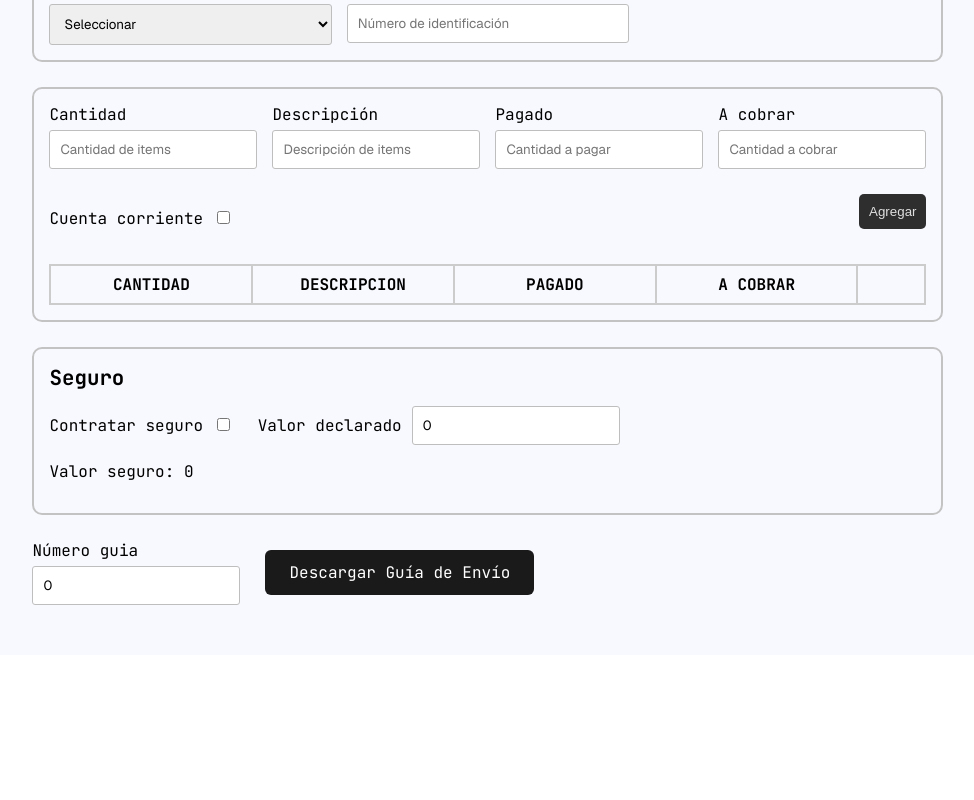
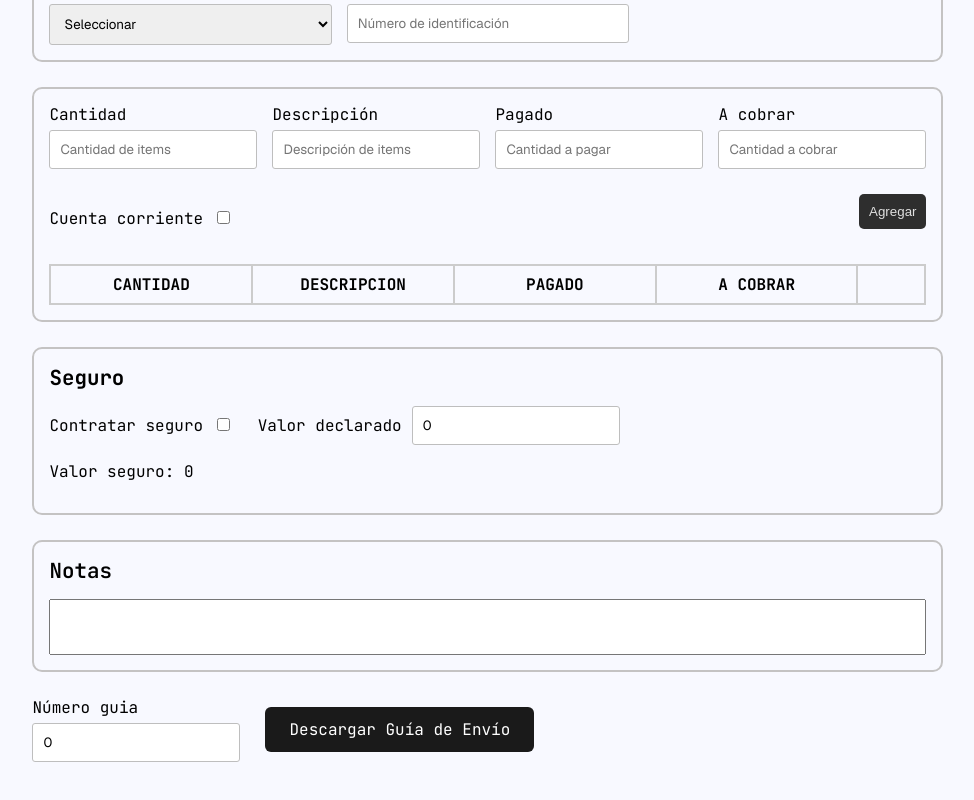
Before and after one commit to Eze-Medina/nyc-logistics-tracking-frontend, a React (Vite) app: page / in a window 1280 px wide. Shown: the part 730-1530 px from the top of the page, without its empty margins (152-1126 px from the left). Before the commit the page ends 1385 px from the top, so only its background shows below. Built offline with nearby package versions, Linux system fonts and the light colour scheme; what @react-pdf/renderer would draw is missing.

Commit message:
feat: add notes

```diff
--- a/src/interfaces/form.interface.ts
+++ b/src/interfaces/form.interface.ts
@@ -28,6 +28,7 @@ export interface Form {
     declaredValue: number,
     sureValue: number
   }
+  note: string
   guia: {
     numero: number
   }
--- a/src/modules/home/components/form/guideForm/GuideForm.tsx
+++ b/src/modules/home/components/form/guideForm/GuideForm.tsx
@@ -41,6 +41,7 @@ const formData: Form = {
     declaredValue: 0,
     sureValue: 0,
   },
+  note: '',
   guia: {
     numero: 0
   }
@@ -150,6 +151,11 @@ export const GuideForm = () => {
           onCheckboxChange={onCheckboxChange}
           onInputChange={onInputChange} />
 
+        <div className={style.text}>
+          <label className={style.text_label}>Notas</label>
+          <textarea className={style.text_area} name='note' value={formState.note} onChange={onInputChange} />
+        </div>
+
         <div className={style.div_button} >
           <InputText type='number' labelName='Número guia' name='guia.numero' placeholder='numero de guia' value={formState.guia.numero} onInputChange={onInputChange} />
           <Guide data={data} numero={formState.guia.numero} />
--- a/src/modules/home/components/form/guideForm/guideform.module.css
+++ b/src/modules/home/components/form/guideForm/guideform.module.css
@@ -14,6 +14,26 @@
   display: flex;
   align-items: center;
   gap: 25px;
+}
+
+.text {
+  display: flex;
+  flex-direction: column;
+  border: 2px solid rgb(196, 195, 195);
+  border-radius: 10px;
+  padding: 15px;
+}
+
+.text_label {
+  font-weight: 600;
+  font-size: 1.3em;
+  margin: 0px 0px 15px;
+}
+
+.text_area {
+  resize: none;
+  font-family: 'geist';
+  padding: 10px;
 }
 
 .button {
--- a/src/shared/components/guideShipment/CreatePDF.tsx
+++ b/src/shared/components/guideShipment/CreatePDF.tsx
@@ -308,6 +308,13 @@ export const CreatePDF = (props: dataType) => {
           </View>
         </View>
 
+        {/* Notas del envío */}
+        {props.data.note && (
+          <Text style={styles.note}>
+            <Text style={styles.bold}>Nota:</Text> {props.data.note}
+          </Text>
+        )}
+
         {/* Seguro y total a pagar */}
         <View style={styles.totalInsuranceSection}>
 
--- a/src/shared/components/guideShipment/createPDF.styles.ts
+++ b/src/shared/components/guideShipment/createPDF.styles.ts
@@ -242,6 +242,12 @@ export const styles = StyleSheet.create({
     fontWeight: 500,
   },
 
+  note: {
+    fontSize: 8,
+    marginTop: 6,
+    marginBottom: 6,
+  },
+
   // =========================
   // SEGURO Y TOTAL
   // =========================
--- a/src/shared/helpers/DataGuide.ts
+++ b/src/shared/helpers/DataGuide.ts
@@ -35,6 +35,7 @@ export class DataGuide implements CreateGuideDto {
     sureValue: number
   }
   items!: Item[]
+  note!: string
 
   constructor(data: CreateGuideDto) {
     Object.assign(this, data);
```
